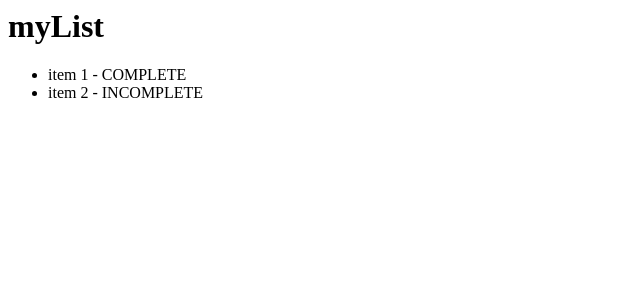
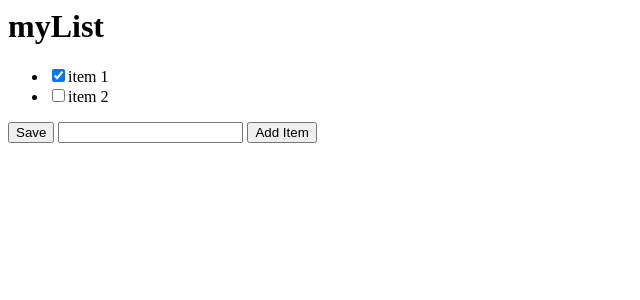
Before and after one commit to kshamsa/ToDoList, a Django app: page /1 in a window 1280 px wide. Shown: the top 300 px of the page, without its empty margins (0-640 px from the left). Run offline with Django 4.2, Linux system fonts and the light colour scheme; data comes from the database, SQL or seed files in the repository; both versions use the stored data as it was after the commit.

Commit message:
Updated view list page to allow the user to add new to do list items and update their complete status.

```diff
--- a/main/templates/main/list.html
+++ b/main/templates/main/list.html
@@ -6,15 +6,21 @@ View List
 
 {% block content %}
 	<h1>{{ls.name}}</h1>
-
+	<form method="post" action="#">
+		{% csrf_token %}
 		<ul>
 			{% for item in ls.item_set.all %}
 				{% if item.complete %}
-				<li>{{ item.text }} - COMPLETE</li>
+					<li><input type="checkbox" value="clicked" name="c{{ item.id }}" checked>{{ item.text }}</li>
 
 				{% else %}
-				<li>{{ item.text }} - INCOMPLETE</li>
+					<li><input type="checkbox" value="clicked" name="c{{ item.id }}">{{ item.text }}</li>
 				{% endif %}
 			{% endfor %}
 		</ul>
+
+		<button type="submit" name="save" value="save">Save</button>
+		<input type="text" name="new">
+		<button type="submit" name="newItem" value="newItem">Add Item</button>
+	</form>
 {% endblock %}
--- a/main/views.py
+++ b/main/views.py
@@ -4,8 +4,24 @@ from .models		  import ToDoList, Item
 from .forms			  import CreateNewList
 
 def index(response, id):
+	ls = ToDoList.objects.get(id=id)
 
-	ls = ToDoList.objects.get(id=id)
+	if response.method == "POST":
+		print(response.POST)
+		if response.POST.get("save"):
+			for item in ls.item_set.all():
+				if response.POST.get("c" + str(item.id)) == "clicked":
+					item.complete = True
+				else:
+					item.complete = False
+
+				item.save()
+
+		elif response.POST.get("newItem"):
+			txt = response.POST.get("new")
+
+			if len(txt) > 2:
+				ls.item_set.create(text=txt, complete=False)
 
 	return render(response, "main/list.html", {"ls":ls})
 
```
Also changed, not shown: db.sqlite3. Lines whose indentation alone changed are shown as unchanged.
